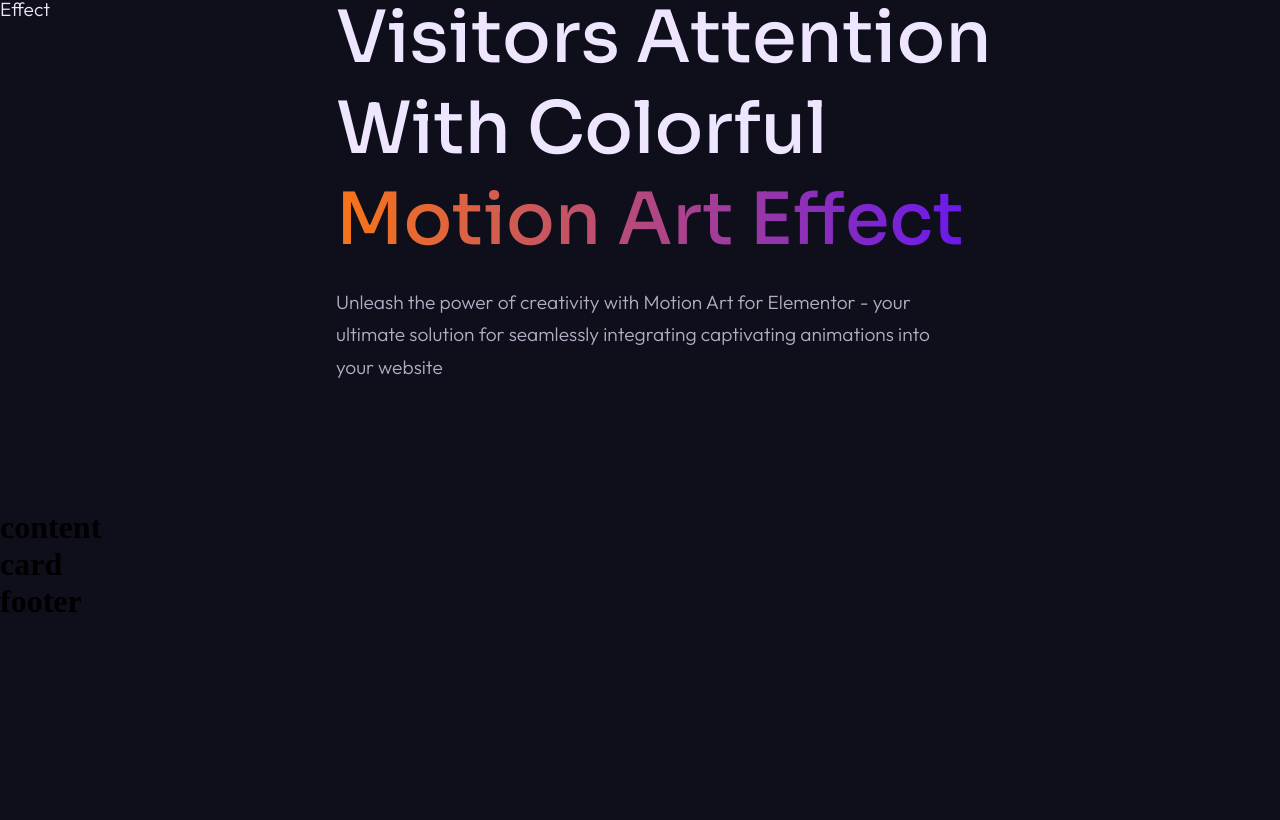
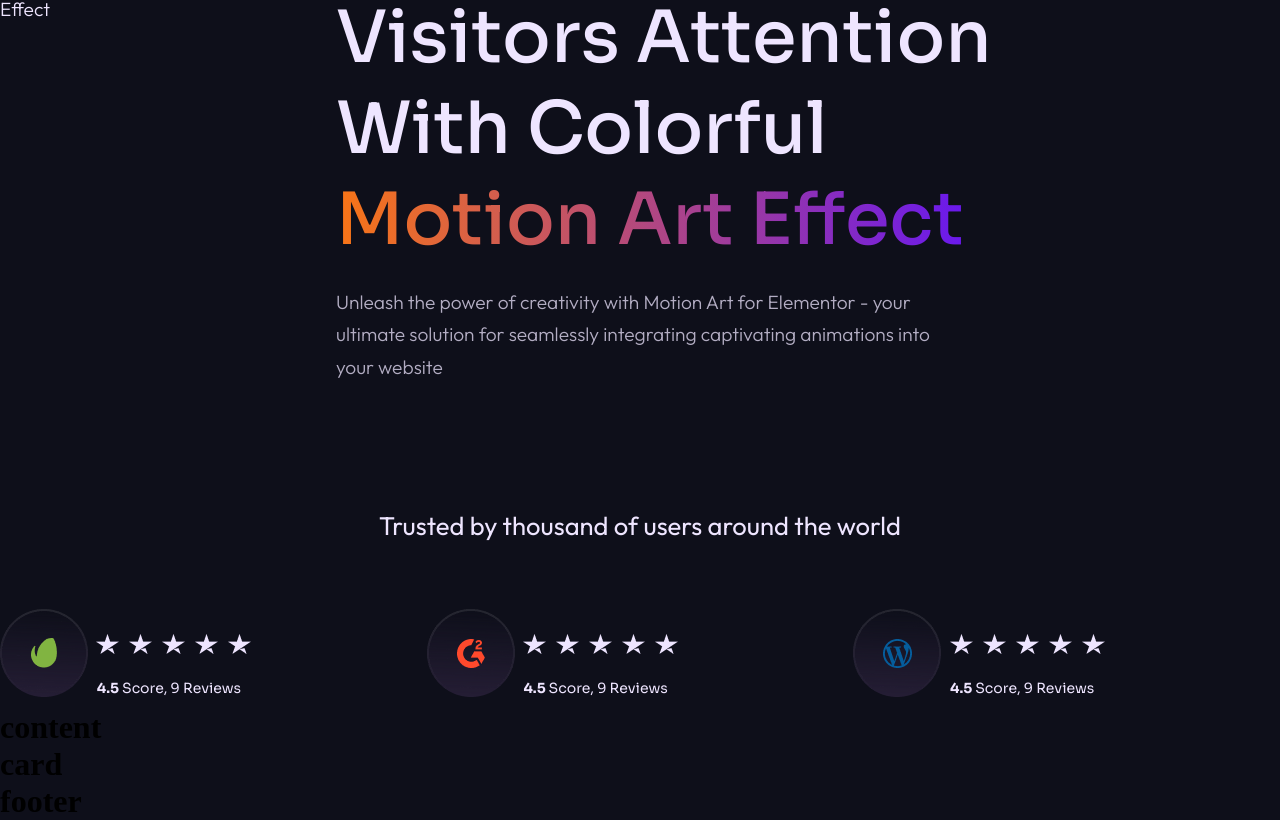
Before and after one commit to shaurya35/Heliverse-task, a React (Vite) app: page / in a window 1280 px wide. Shown: the part 360-1180 px from the top of the page. Before the commit the page ends 980 px from the top, so only its background shows below. Built offline with nearby package versions, Linux system fonts and the light colour scheme.

Commit message:
add hero

```diff
--- a/src/components/Hero.css
+++ b/src/components/Hero.css
@@ -104,3 +104,112 @@
     /* background-color: red; */
     line-height: 1.7;
 }
+
+
+.section2_outer{
+    display: flex;
+    justify-content: center;
+    align-items: center;
+}
+
+.section2{
+    width: 87rem;
+    display: flex;
+    justify-content: center;
+    align-items: center;
+    flex-direction: column;
+    height: 12.5rem;
+    /* background-color: red; */
+}
+
+.section2_prop1{
+    width: 100%;
+    display: flex;
+    justify-content: center;
+    align-items: start;
+    height: 50%;
+    /* background-color: blue */
+}
+
+.prop1_text1{
+    font-family: "Outfit", Sans-serif;
+    font-size: 1.6rem;
+    font-weight: 400;
+    color: var(--primary-white);
+}
+
+.section2_prop2{
+    height: calc(100% - 50%);
+    width: 100%;
+    /* background-color: brown; */
+}
+
+.section2_prop2{
+    display: flex;
+    justify-content: center;
+    align-items: center;
+}
+
+.width-30{
+    width: 33.33%;
+}
+
+.width-according{
+    /* background-color:antiquewhite; */
+    width: 5.4rem;
+}
+
+.height-stars{
+    /* background-color: white; */
+    height: 70%;
+    padding-left: 10px;
+    display: flex;
+    justify-content: center;
+    align-items: center;
+}
+
+.height-rating{
+    height: 30%;
+    /* background-color:gray; */
+    display: flex;
+    justify-content: center;
+    align-items: start;
+}
+
+.flex-column{
+    display: flex;
+    justify-content: center;
+    align-items: center;
+    flex-direction: column;
+}
+
+.prop2_b1{
+    /* background-color: red; */
+    color: var(--primary-white);
+    font-size: 0.875rem;
+    display: flex;
+    height: 100%;
+    font-family: "Sora", Sans-serif;
+}
+
+.prop2_b2{
+    /* background-color: blue; */
+    color: var(--primary-white);
+    font-size: 0.875rem;
+    display: flex;
+    height: 100%;
+    font-family: "Sora", Sans-serif;
+}
+
+.prop2_b3{
+    /* background-color: green; */
+    font-size: 0.875rem;
+    color: var(--primary-white);
+    display: flex;
+    height: 100%;
+    font-family: "Sora", Sans-serif;
+}
+
+.rating_number{
+    font-weight: bold;
+}
--- a/src/components/Hero.jsx
+++ b/src/components/Hero.jsx
@@ -1,5 +1,9 @@
 import React from "react";
-import './Hero.css'
+import "./Hero.css";
+import img1 from "../assets/motionarteffect-img2.png";
+import img2 from "../assets/motionarteffect-img1.png";
+import img3 from "../assets/motionarteffect-img3.png";
+import stars from "../assets/motionarteffect-img4.png";
 
 export default function Hero() {
   return (
@@ -8,7 +12,9 @@
         <div className="section">
           <div className="section_box1">
             <div className="box1_b1">
-              <div className="box1_b1_text1">Transform <br /> Your Website</div>
+              <div className="box1_b1_text1">
+                Transform <br /> Your Website
+              </div>
               <div className="box1_b1_text2">With Motion Art Effect</div>
             </div>
             <div className="box1_b2"></div>
@@ -23,8 +29,67 @@
             </div>
             <div className="box2_b2">
               Unleash the power of creativity with Motion Art for Elementor -
-              your <br /> ultimate solution for seamlessly integrating captivating
-              animations into <br /> your website
+              your <br /> ultimate solution for seamlessly integrating
+              captivating animations into <br /> your website
+            </div>
+          </div>
+        </div>
+      </section>
+      <section className="section2_outer">
+        <div className="section2">
+          <div className="section2_prop1">
+            <div className="prop1_text1">
+              Trusted by thousand of users around the world
+            </div>
+          </div>
+          <div className="section2_prop2 ">
+            <div className="prop2_b1 width-30">
+              <div className="b1_img width-according">
+                <img src={img1} alt="img" />
+              </div>
+              <div className="b1_content flex-column">
+                <div className="b1_content_stars height-stars">
+                  <img src={stars} alt="" />
+                </div>
+                <div className="b1_content_rating height-rating">
+                  <span className="rating_number">
+                    4.5&nbsp;
+                  </span>
+                  Score, 9 Reviews
+                </div>
+              </div>
+            </div>
+            <div className="prop2_b2 width-30">
+              <div className="b2_img width-according">
+                <img src={img2} alt="img" />
+              </div>
+              <div className="b2_content flex-column">
+                <div className="b2_content_stars height-stars">
+                  <img src={stars} alt="img" />
+                </div>
+                <div className="b2_content_rating height-rating">
+                <span className="rating_number ">
+                    4.5&nbsp;
+                  </span>
+                  Score, 9 Reviews
+                </div>
+              </div>
+            </div>
+            <div className="prop2_b3 width-30">
+              <div className="b3_img width-according">
+                <img src={img3} alt="img" />
+              </div>
+              <div className="b3_content flex-column">
+                <div className="b3_content_stars height-stars">
+                  <img src={stars} alt="img" />
+                </div>
+                <div className="b3_content_rating height-rating">
+                <span className="rating_number">
+                    4.5&nbsp;
+                  </span>
+                  Score, 9 Reviews
+                </div>
+              </div>
             </div>
           </div>
         </div>
```
